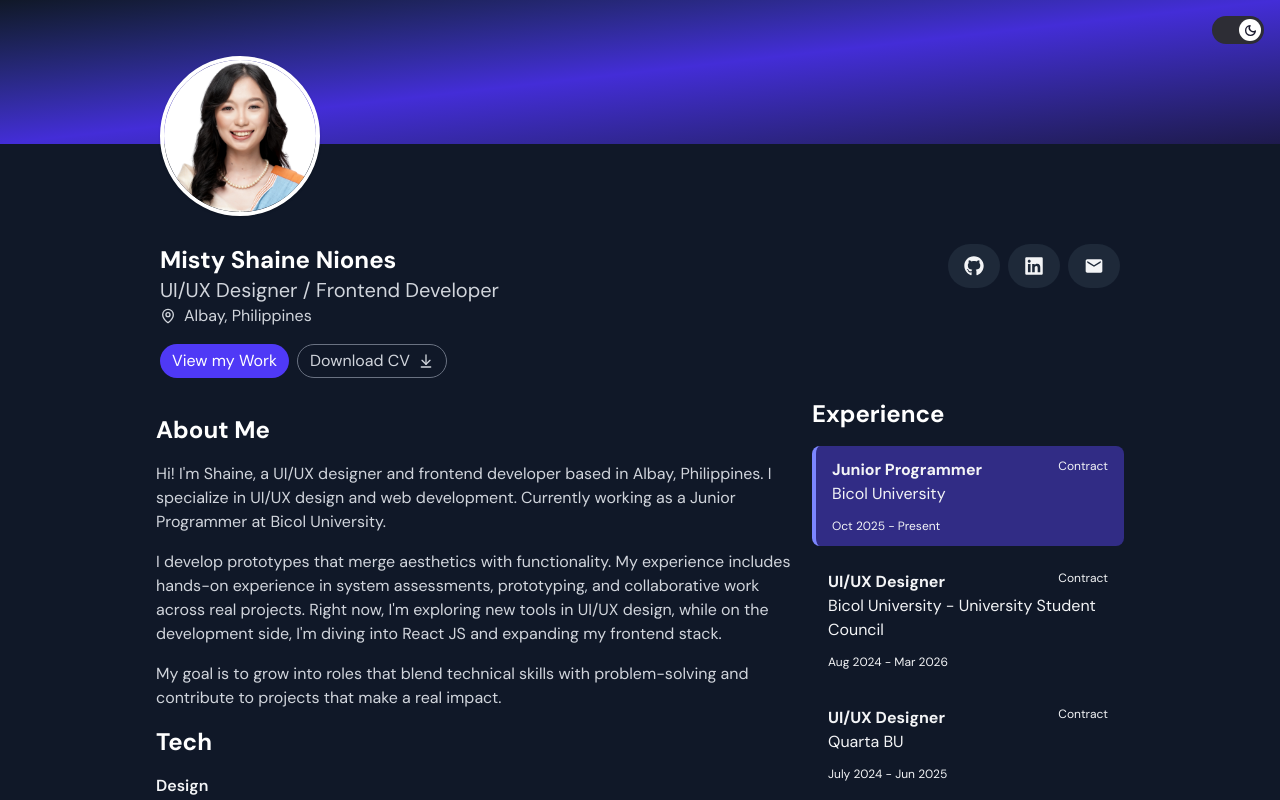
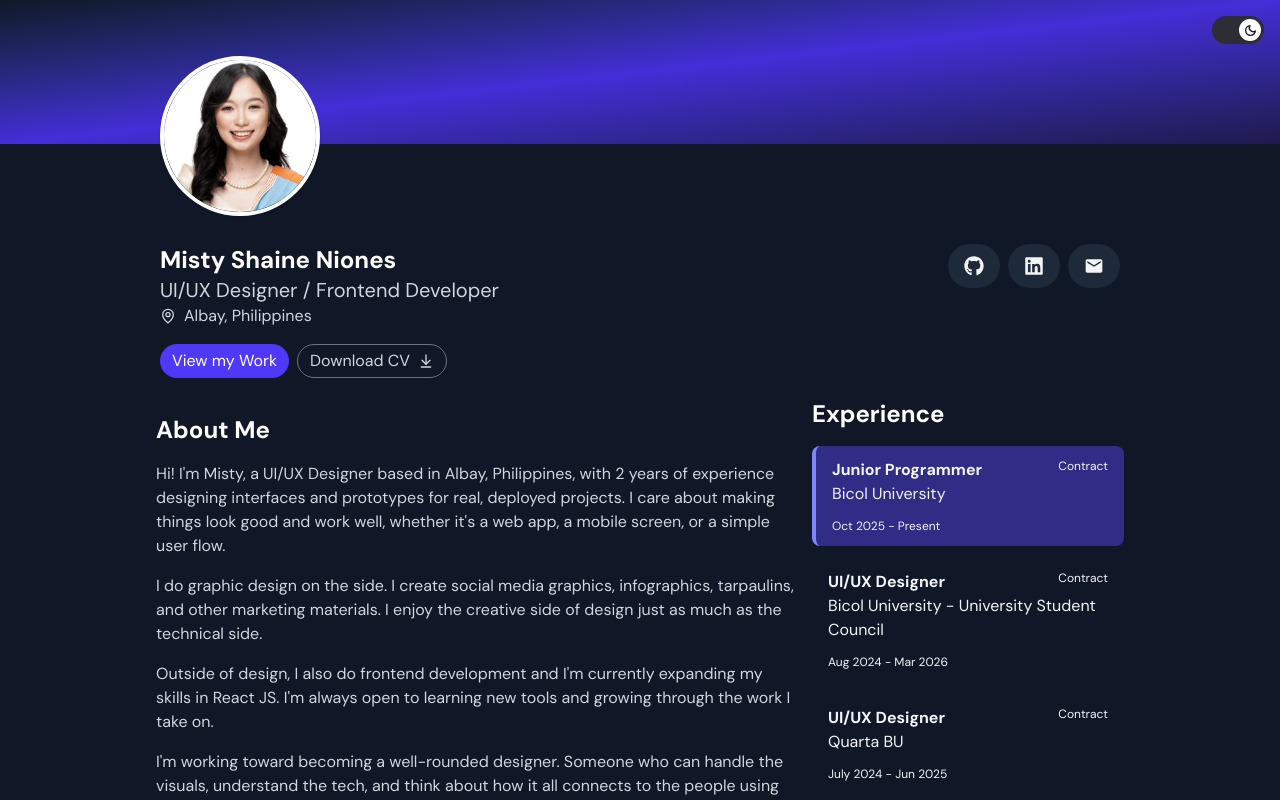
Before and after one commit to msn02/portfolio-web, a React (Vite) app: page / in a window 1280 px wide. Shown: the top 800 px of the page. Built offline with nearby package versions, Linux system fonts and the light colour scheme.

Commit message:
chore: updated about me

```diff
--- a/src/Components/AboutMe.jsx
+++ b/src/Components/AboutMe.jsx
@@ -3,12 +3,15 @@ export default function AboutMe() {
     <div>
       <h1 className="text-2xl font-bold text-gray-900 dark:text-white">About Me</h1>
       <p className="text-gray-700 dark:text-gray-300 mt-4">
-        Hi! I'm Shaine, a UI/UX designer and frontend developer based in Albay, Philippines. I specialize in UI/UX design and web development. Currently working as a Junior Programmer at Bicol University.</p>
+        Hi! I'm Misty, a UI/UX Designer based in Albay, Philippines, with 2 years of experience designing interfaces and prototypes for real, deployed projects. I care about making things look good and work well, whether it's a web app, a mobile screen, or a simple user flow.</p>
       <p className="text-gray-700 dark:text-gray-300 mt-4">
-        I develop prototypes that merge aesthetics with functionality. My experience includes hands-on experience in system assessments, prototyping, and collaborative work across real projects. Right now, I'm exploring new tools in UI/UX design, while on the development side, I'm diving into React JS and expanding my frontend stack.
+        I do graphic design on the side. I create social media graphics, infographics, tarpaulins, and other marketing materials. I enjoy the creative side of design just as much as the technical side.
       </p>
       <p className="text-gray-700 dark:text-gray-300 mt-4">
-        My goal is to grow into roles that blend technical skills with problem-solving and contribute to projects that make a real impact.
+        Outside of design, I also do frontend development and I'm currently expanding my skills in React JS. I'm always open to learning new tools and growing through the work I take on.
+      </p>
+      <p className="text-gray-700 dark:text-gray-300 mt-4">
+        I'm working toward becoming a well-rounded designer. Someone who can handle the visuals, understand the tech, and think about how it all connects to the people using it.
       </p>
     </div>
     );
```
